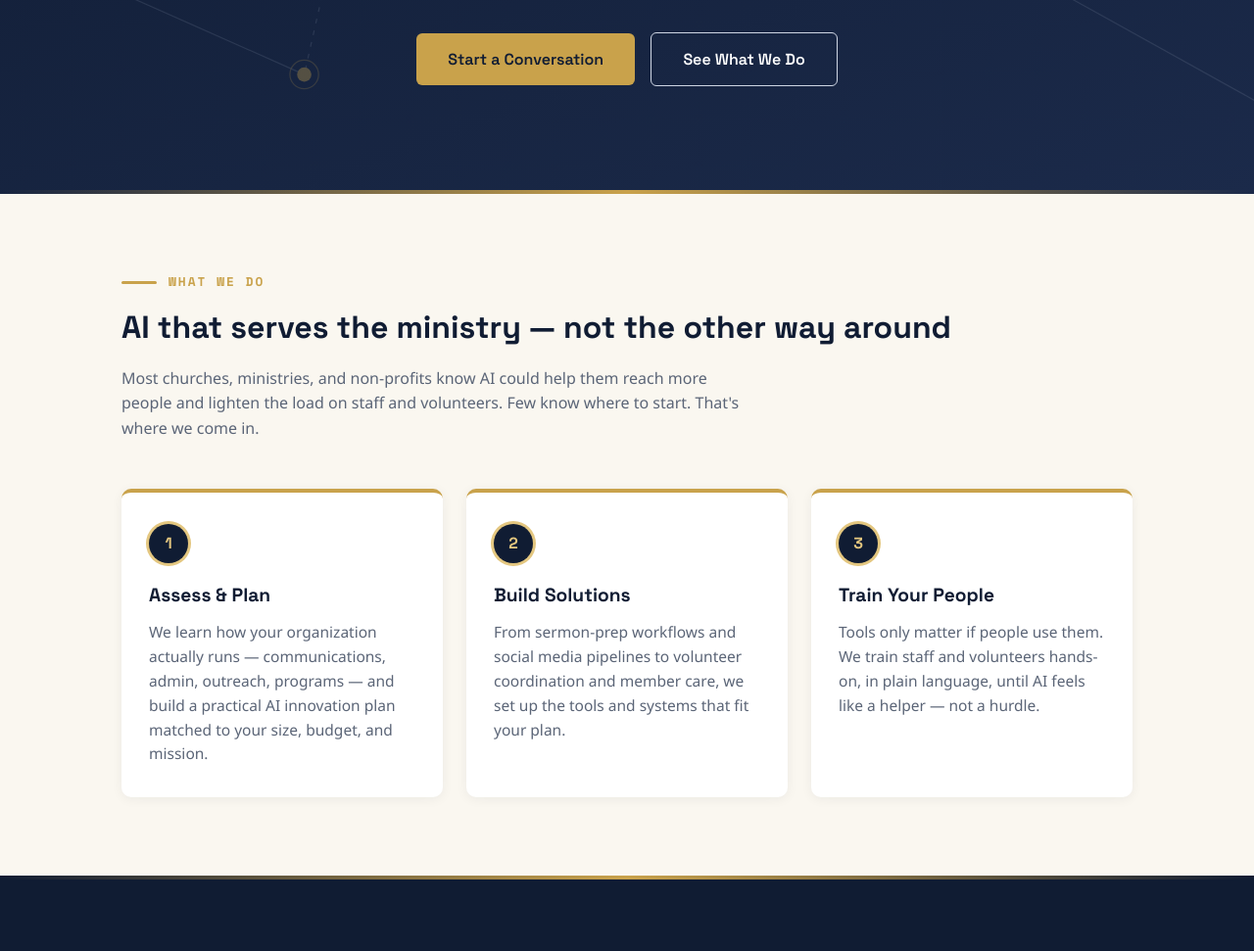
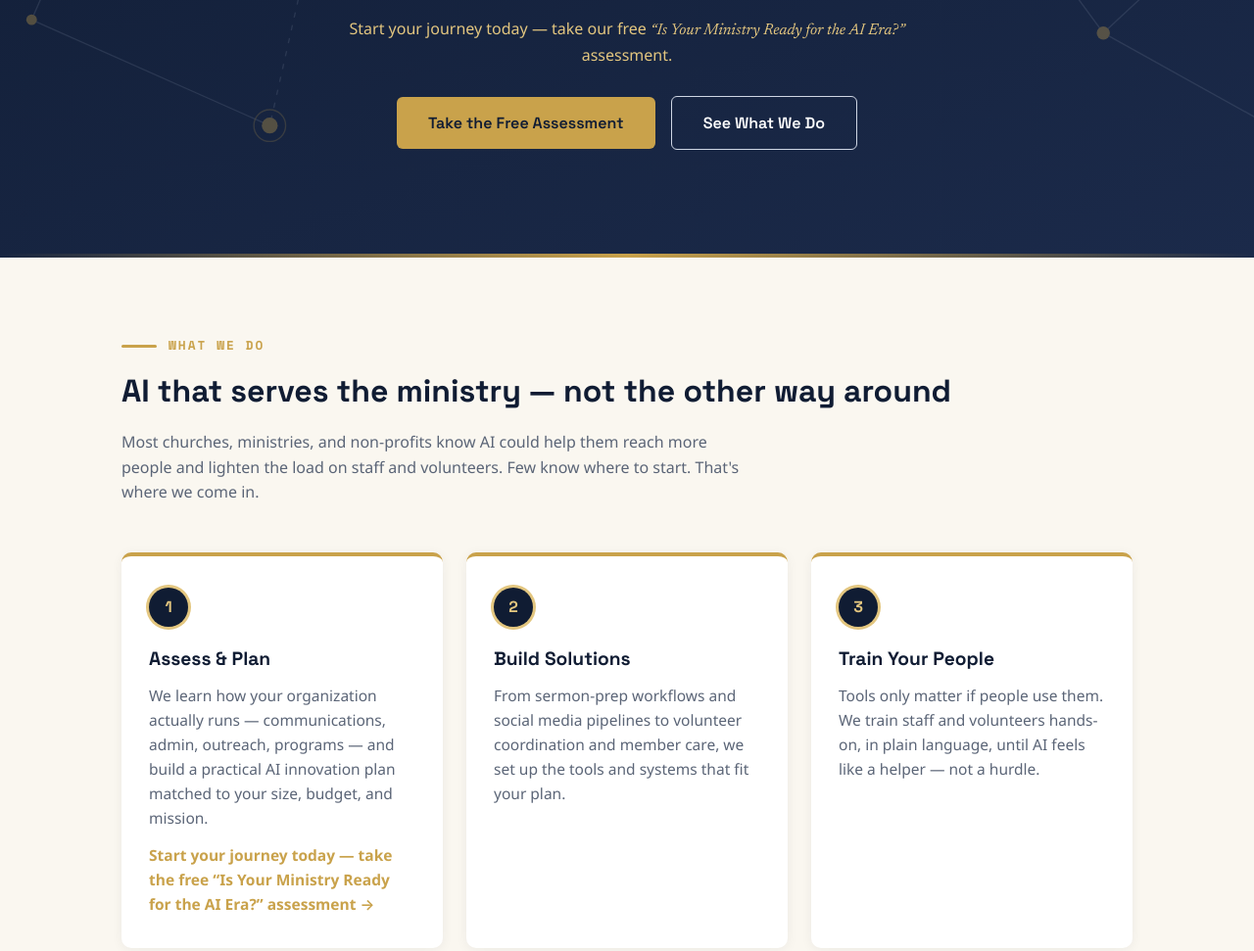
Before and after one commit to hazenstevens/aipoweredchurch, a plain HTML site: page index.html in a window 1280 px wide. Shown: the part 484-1455 px from the top of the page at 98% size. Drawn offline with nearby package versions, Linux system fonts and the light colour scheme.

Commit message:
Add free assessment CTA to hero and Assess & Plan step

```diff
--- a/index.html
+++ b/index.html
@@ -153,7 +153,8 @@
     </div>
     <h1>Technology changes. <em>The mission doesn't.</em></h1>
     <p>We develop AI innovation plans and solutions for churches, ministries, and non-profits — then train your people to use them with confidence.</p>
-    <a class="btn btn-gold" href="#contact">Start a Conversation</a>
+    <p style="font-size:1rem;color:var(--gold-light);max-width:640px;margin:-16px auto 28px">Start your journey today — take our free <em style="font-family:'Newsreader',serif">&ldquo;Is Your Ministry Ready for the AI Era?&rdquo;</em> assessment.</p>
+    <a class="btn btn-gold" href="https://assess.aipoweredchurch.com" target="_blank" rel="noopener">Take the Free Assessment</a>
     <a class="btn btn-ghost" href="#what-we-do">See What We Do</a>
   </div>
 </section>
@@ -168,6 +169,7 @@
         <div class="num">1</div>
         <h3>Assess &amp; Plan</h3>
         <p>We learn how your organization actually runs — communications, admin, outreach, programs — and build a practical AI innovation plan matched to your size, budget, and mission.</p>
+        <p style="margin-top:14px"><a href="https://assess.aipoweredchurch.com" target="_blank" rel="noopener" style="color:var(--gold);font-weight:600;text-decoration:none">Start your journey today — take the free &ldquo;Is Your Ministry Ready for the AI Era?&rdquo; assessment &rarr;</a></p>
       </div>
       <div class="card">
         <div class="num">2</div>
```
